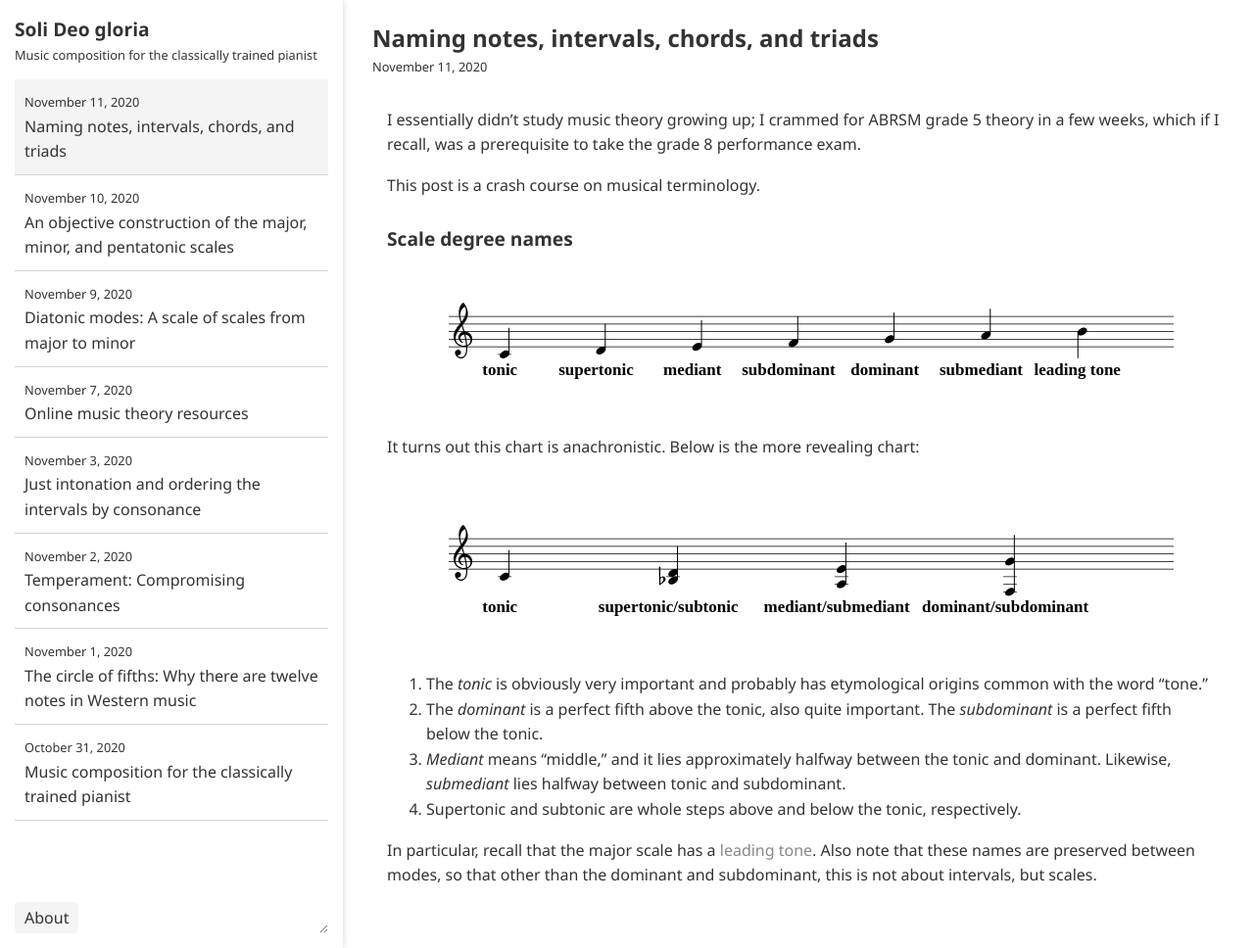
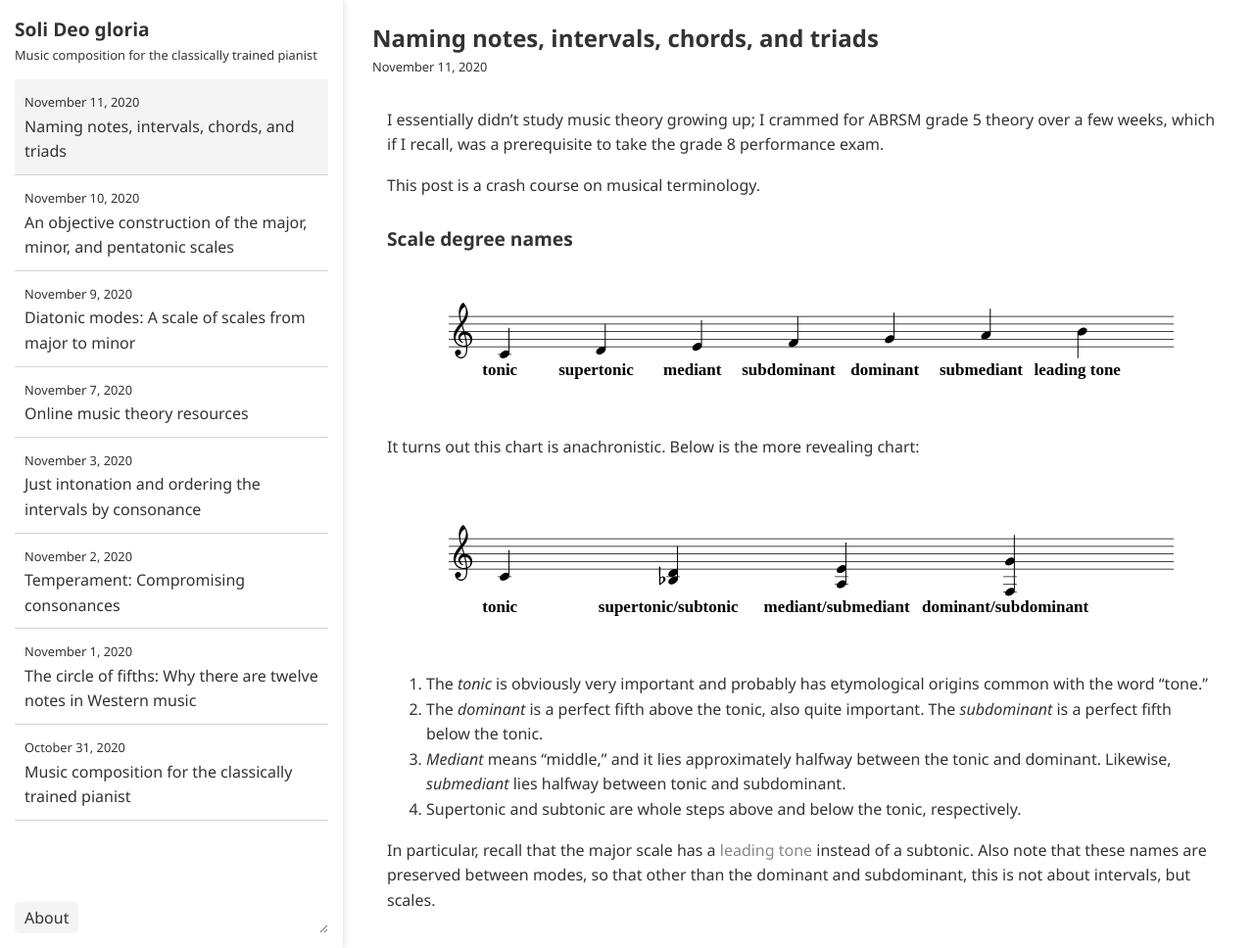
Before and after one commit to ansyblenetwork/sdg, a Jekyll site: the page built from _posts/2020-11-11-naming-notes-intervals.md, in a window 1280 px wide and 968 px high. Shown: the whole window at 98% size. Built offline with Jekyll 4.4.1, drawn with Linux system fonts in a browser that asks for light colours.

Commit message:
Update 2020-11-11-naming-notes-intervals.md

```diff
--- a/_posts/2020-11-11-naming-notes-intervals.md
+++ b/_posts/2020-11-11-naming-notes-intervals.md
@@ -2,7 +2,7 @@
 title: "Naming notes, intervals, chords, and triads"
 ---
 
-I essentially didn't study music theory growing up; I crammed for ABRSM grade 5 theory in a few weeks, which if I recall, was a prerequisite to take the grade 8 performance exam.
+I essentially didn't study music theory growing up; I crammed for ABRSM grade 5 theory over a few weeks, which if I recall, was a prerequisite to take the grade 8 performance exam.
 
 This post is a crash course on musical terminology.
 
@@ -42,4 +42,4 @@ D('scale2').style.display = "none";
 3. _Mediant_ means "middle," and it lies approximately halfway between the tonic and dominant. Likewise, _submediant_ lies halfway between tonic and subdominant.
 4. Supertonic and subtonic are whole steps above and below the tonic, respectively.
 
-In particular, recall that the major scale has a [leading tone]({{ "" | relative_url }}{% post_url 2020-11-10-an-objective-construction %}). Also note that these names are preserved between modes, so that other than the dominant and subdominant, this is not about intervals, but scales.
+In particular, recall that the major scale has a [leading tone]({{ "" | relative_url }}{% post_url 2020-11-10-an-objective-construction %}) instead of a subtonic. Also note that these names are preserved between modes, so that other than the dominant and subdominant, this is not about intervals, but scales.
```
